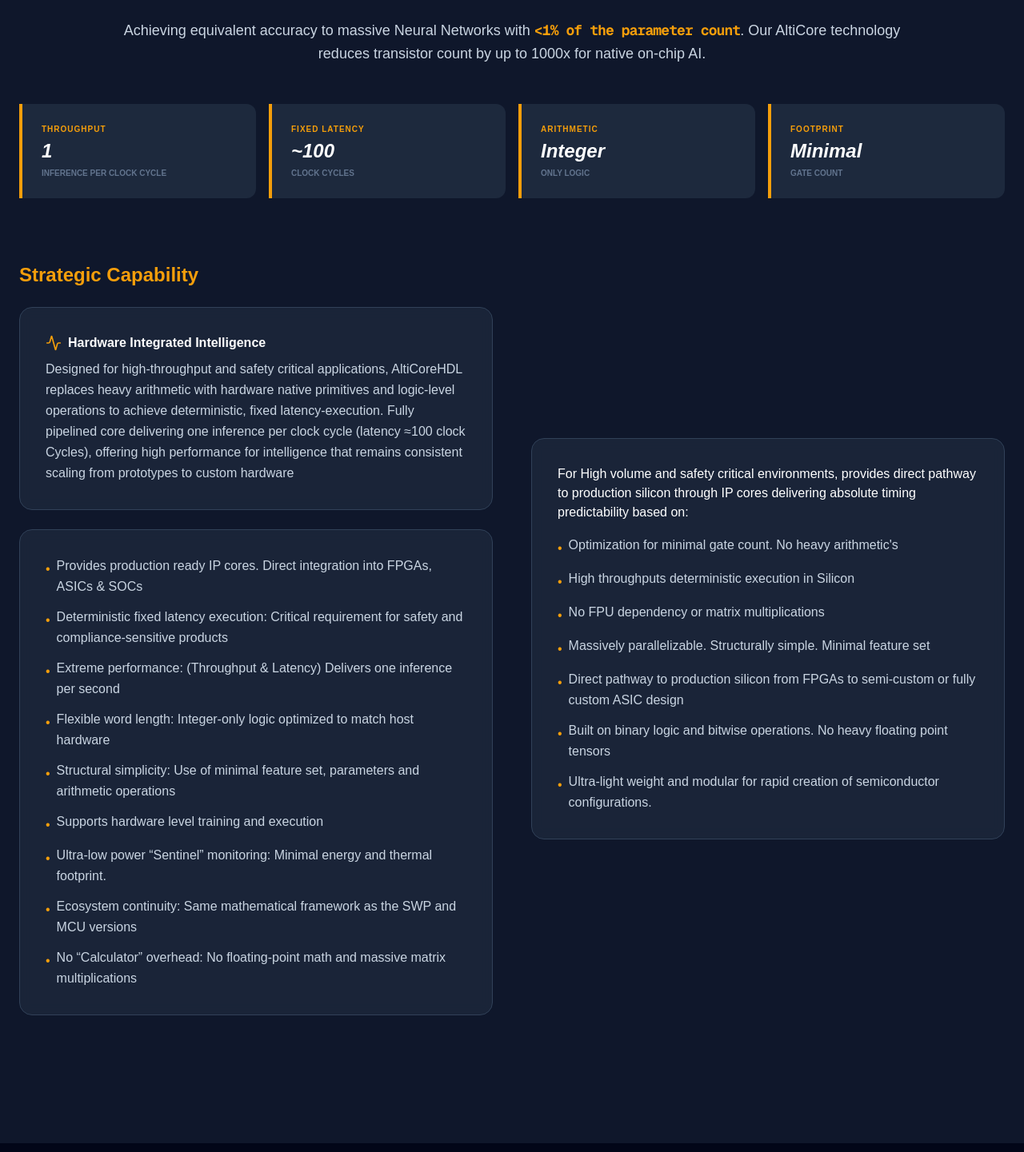
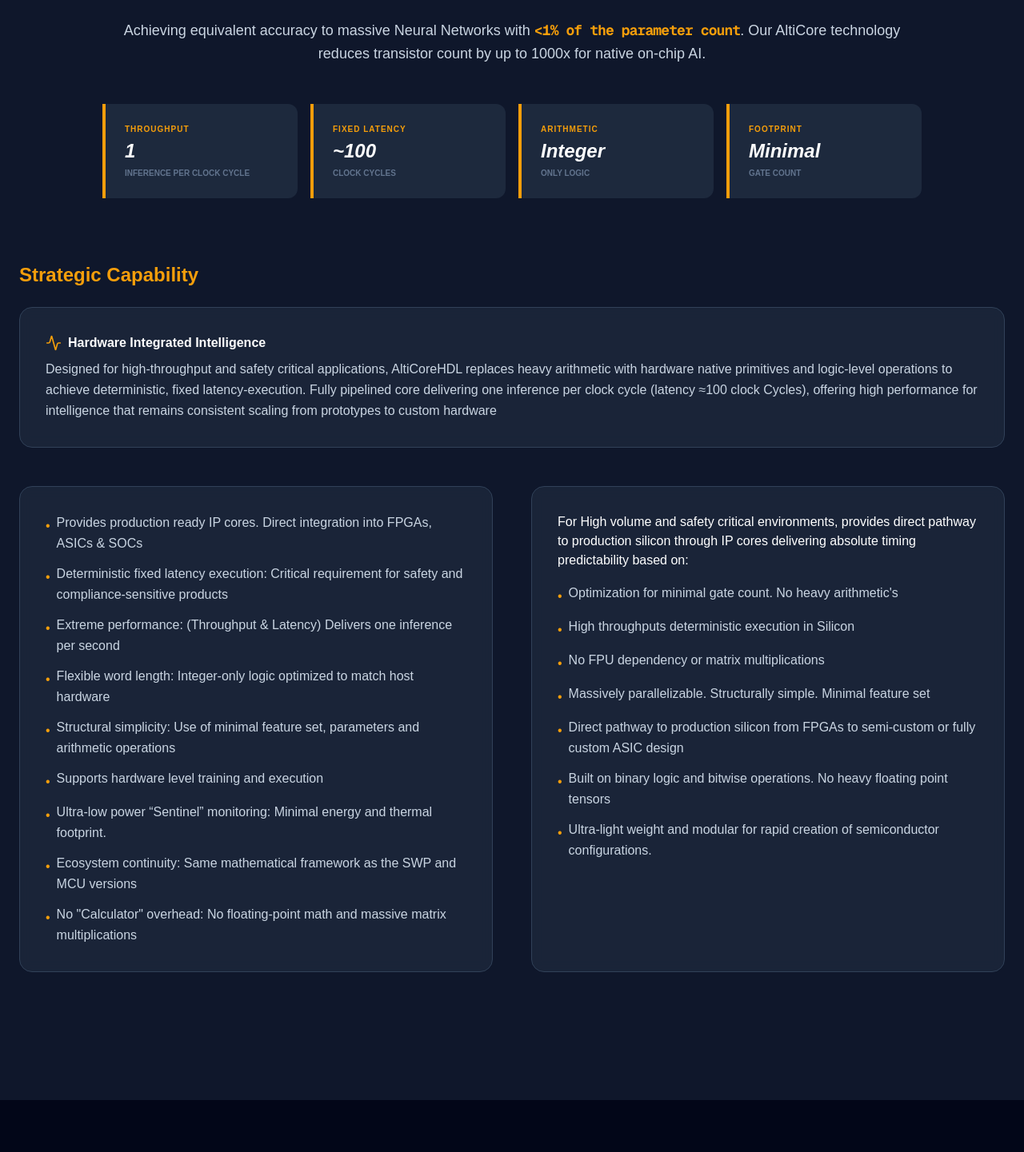
Before and after one commit to RomainGoncalves/EvoChip, a Next.js app: page /hdl-technical-details in a window 1280 px wide. Shown: the part 459-1900 px from the top of the page at 80% size. Built offline with nearby package versions, Linux system fonts and the light colour scheme.

Commit message:
rearranging HDL blocks

```diff
--- a/app/page.tsx
+++ b/app/page.tsx
@@ -1358,7 +1358,7 @@
         . Our AltiCore technology reduces transistor count by up to 1000x for
         native on-chip AI.
       </p>
-      <div className="grid grid-cols-1 md:grid-cols-2 lg:grid-cols-4 gap-4 mb-20">
+      <div className="grid grid-cols-1 md:grid-cols-2 lg:grid-cols-4 gap-4 mb-20 max-w-5xl mx-auto">
         {[
           { label: "Throughput", val: "1", sub: "Inference Per Clock Cycle" },
           { label: "Fixed Latency", val: "~100", sub: "Clock Cycles" },
@@ -1381,9 +1381,12 @@
           </div>
         ))}
       </div>
-      <div className="grid lg:grid-cols-2 gap-12 mb-16">
-        <div className="space-y-6">
-          <h3 className="text-2xl font-bold text-hdl">Strategic Capability</h3>
+
+      {/* Full Width Card */}
+      <div className="mb-12">
+        <h3 className="text-2xl font-bold text-hdl mb-6">
+          Strategic Capability
+        </h3>
         <Card
           theme="alti"
           className="border-hdl/20 bg-hdl/5 hover:border-hdl/50 transition-all"
@@ -1397,12 +1400,15 @@
             AltiCoreHDL replaces heavy arithmetic with hardware native
             primitives and logic-level operations to achieve deterministic,
             fixed latency-execution. Fully pipelined core delivering one
-              inference per clock cycle (latency ≈100 clock Cycles), offering
-              high performance for intelligence that remains consistent scaling
-              from prototypes to custom hardware
+            inference per clock cycle (latency ≈100 clock Cycles), offering high
+            performance for intelligence that remains consistent scaling from
+            prototypes to custom hardware
           </p>
         </Card>
-
+      </div>
+
+      <div className="grid lg:grid-cols-2 gap-12 mb-16">
+        <div className="space-y-6">
           <Card
             theme="alti"
             className="border-hdl/20 bg-hdl/5 hover:border-hdl/50 transition-all"
@@ -1464,14 +1470,14 @@
               <li className="flex items-start gap-2">
                 <span className="text-hdl mt-1">•</span>
                 <span>
-                  No “Calculator” overhead: No floating-point math and massive
+                  No "Calculator" overhead: No floating-point math and massive
                   matrix multiplications
                 </span>
               </li>
             </ul>
           </Card>
         </div>
-        <div className="flex items-center justify-center">
+        <div className="flex justify-center">
           <Card
             theme="alti"
             className="border-hdl/20 bg-hdl/5 hover:border-hdl/50 transition-all"
```
Lines whose indentation alone changed are shown as unchanged.
